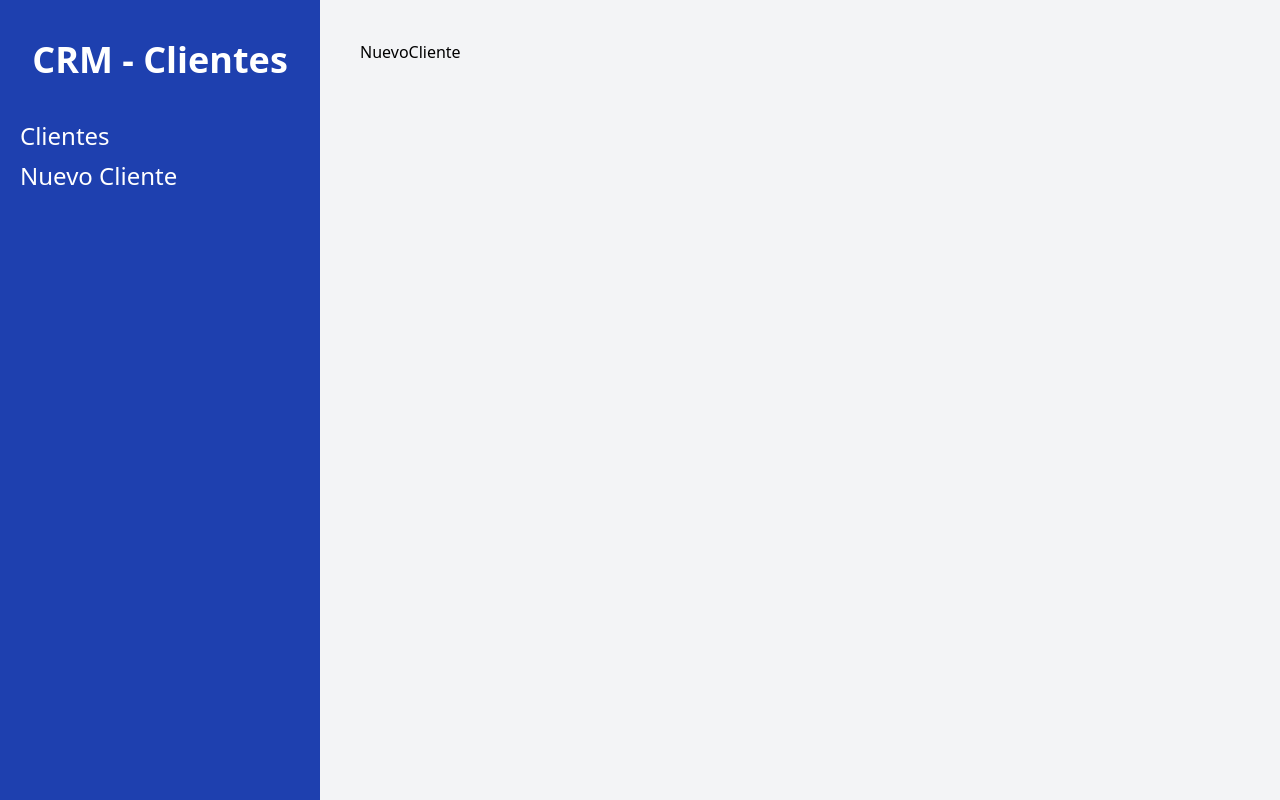
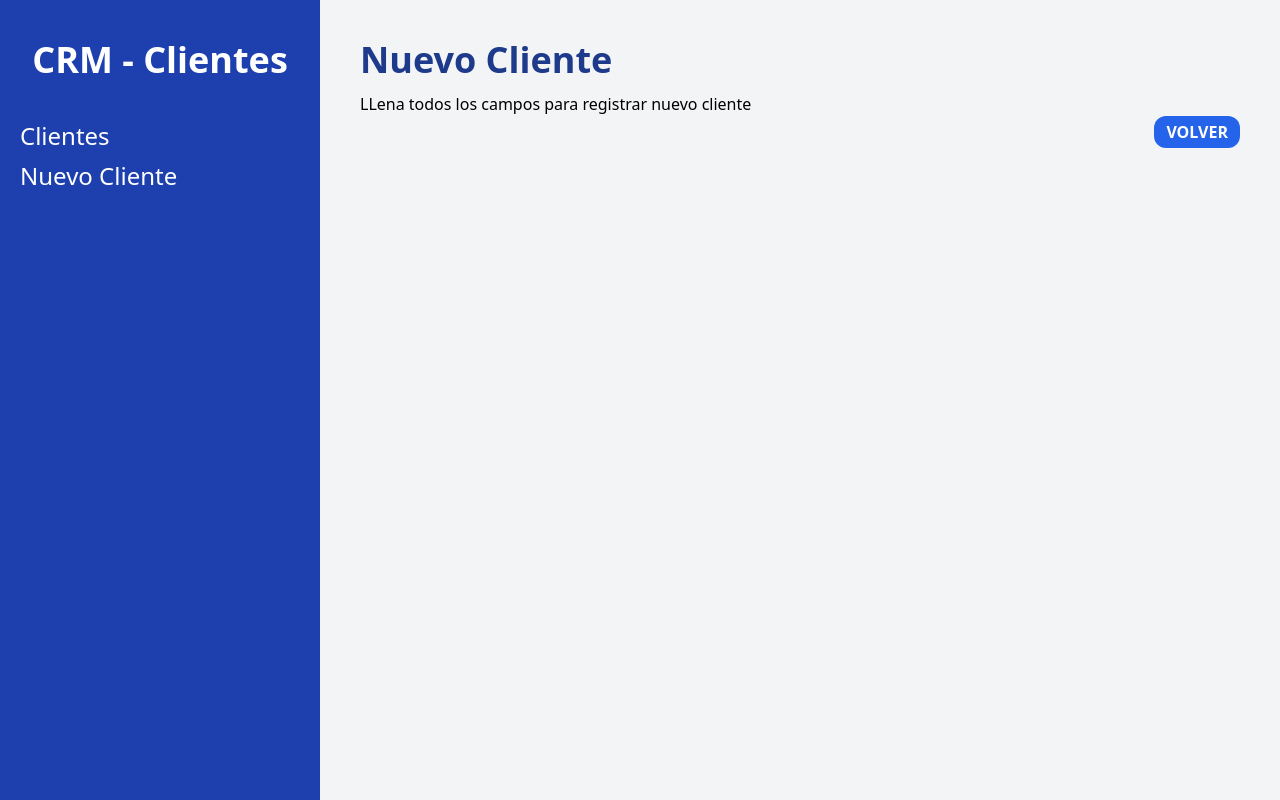
Before and after one commit to danielmateu/crm-react, a React (Vite) app: page /clientes/nuevo in a window 1280 px wide. Built offline with nearby package versions, Linux system fonts and the light colour scheme.

Commit message:
uso de useNavigate

```diff
--- a/src/pages/NuevoCliente.jsx
+++ b/src/pages/NuevoCliente.jsx
@@ -1,8 +1,21 @@
-
+import {useNavigate} from 'react-router-dom'
 
 const NuevoCliente = () => {
+
+    const navigate = useNavigate()
     return (
-        <div>NuevoCliente</div>
+        <>
+            <h1 className="font-black text-4xl text-blue-900">Nuevo Cliente</h1>
+            <p className="mt-3">LLena todos los campos para registrar nuevo cliente</p>
+
+            <div className="flex justify-end">
+                <button
+                    onClick={() => navigate('/')}
+                    className="bg-blue-600 text-white hover:text-gray-800 px-3 py-1 rounded-xl font-bold uppercase hover:bg-blue-400 ease-in duration-200">
+                    Volver
+                </button>
+            </div>
+        </>
     )
 }
 
```
